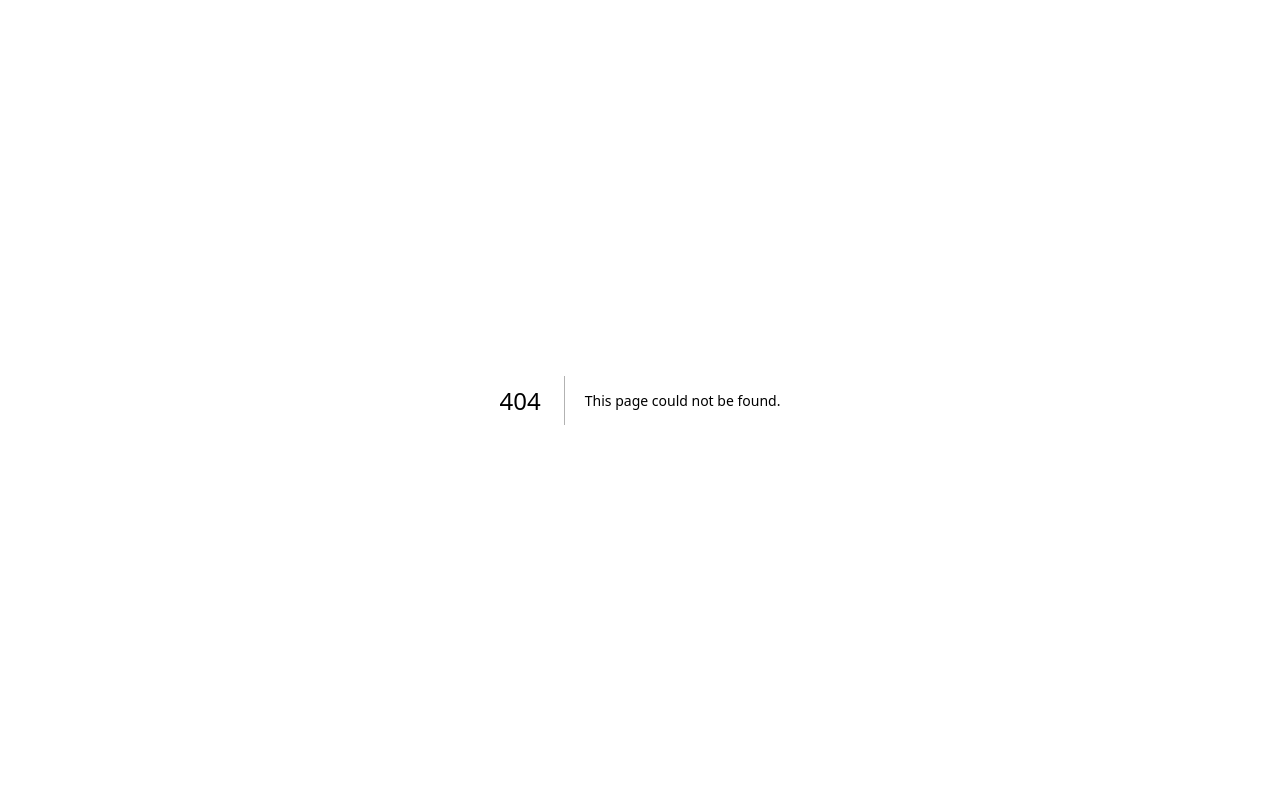
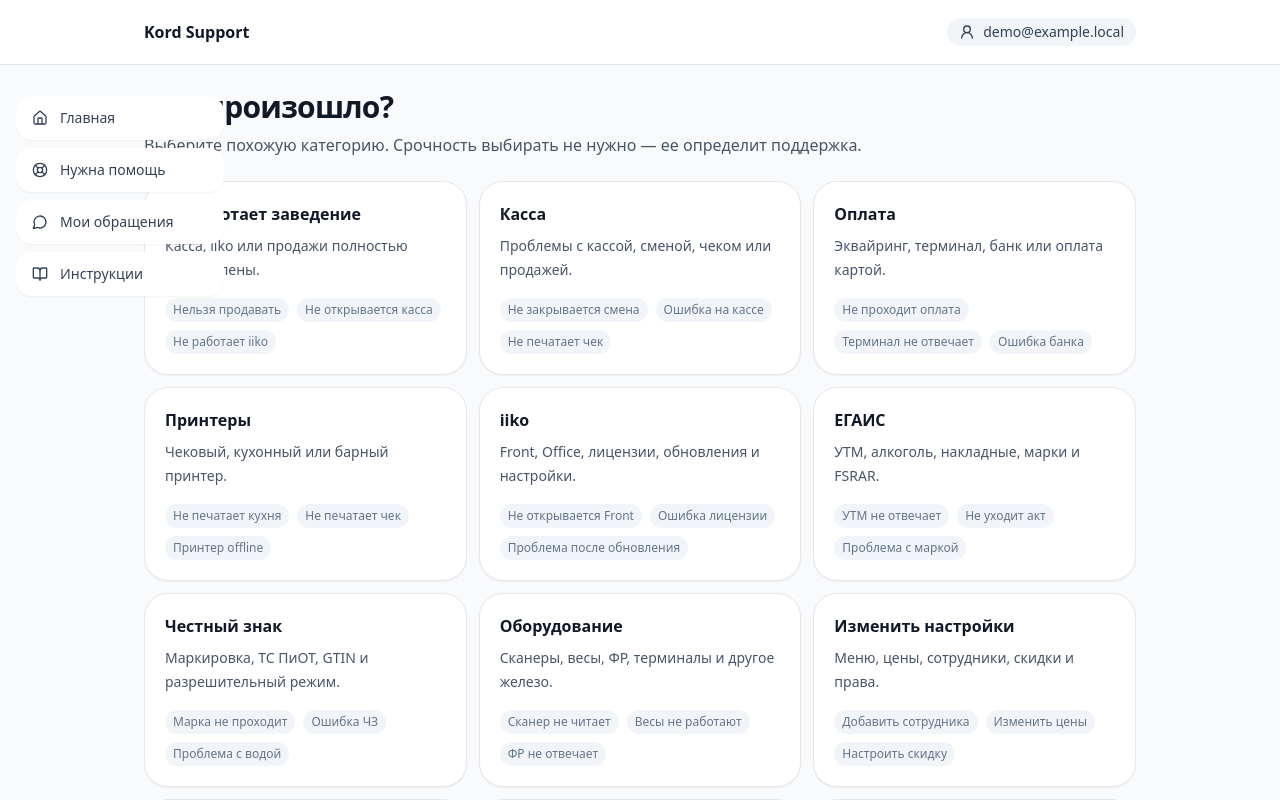
Before and after one commit to chrlie-droid/kord-support, a Next.js app in the folder frontend/: page /client/help in a window 1280 px wide. Before the commit this address had no page. Shown: the top 800 px of the page. Built offline with nearby package versions, Linux system fonts and the light colour scheme.

Commit message:
Version 0.5: add client help category selector

```diff
--- /dev/null
+++ b/frontend/app/client/help/page.tsx
@@ -0,0 +1,29 @@
+import Link from 'next/link';
+
+import { ClientShell } from '@/components/client-shell';
+import { ticketCategories } from '@/lib/ticket-categories';
+
+export default function ClientHelpPage() {
+  return (
+    <ClientShell>
+      <div className="mb-6">
+        <h1 className="text-3xl font-bold tracking-tight">Что произошло?</h1>
+        <p className="mt-2 text-slate-600">Выберите похожую категорию. Срочность выбирать не нужно — ее определит поддержка.</p>
+      </div>
+
+      <div className="grid gap-3 md:grid-cols-2 xl:grid-cols-3">
+        {ticketCategories.map((category) => (
+          <Link key={category.key} href={`/client/help/${category.key}`} className="rounded-3xl border bg-white p-5 shadow-sm transition hover:shadow-md">
+            <div className="font-semibold">{category.title}</div>
+            <p className="mt-2 text-sm leading-6 text-slate-600">{category.description}</p>
+            <div className="mt-4 flex flex-wrap gap-2">
+              {category.examples.slice(0, 3).map((example) => (
+                <span key={example} className="rounded-full bg-slate-100 px-2 py-1 text-xs text-slate-500">{example}</span>
+              ))}
+            </div>
+          </Link>
+        ))}
+      </div>
+    </ClientShell>
+  );
+}
```
